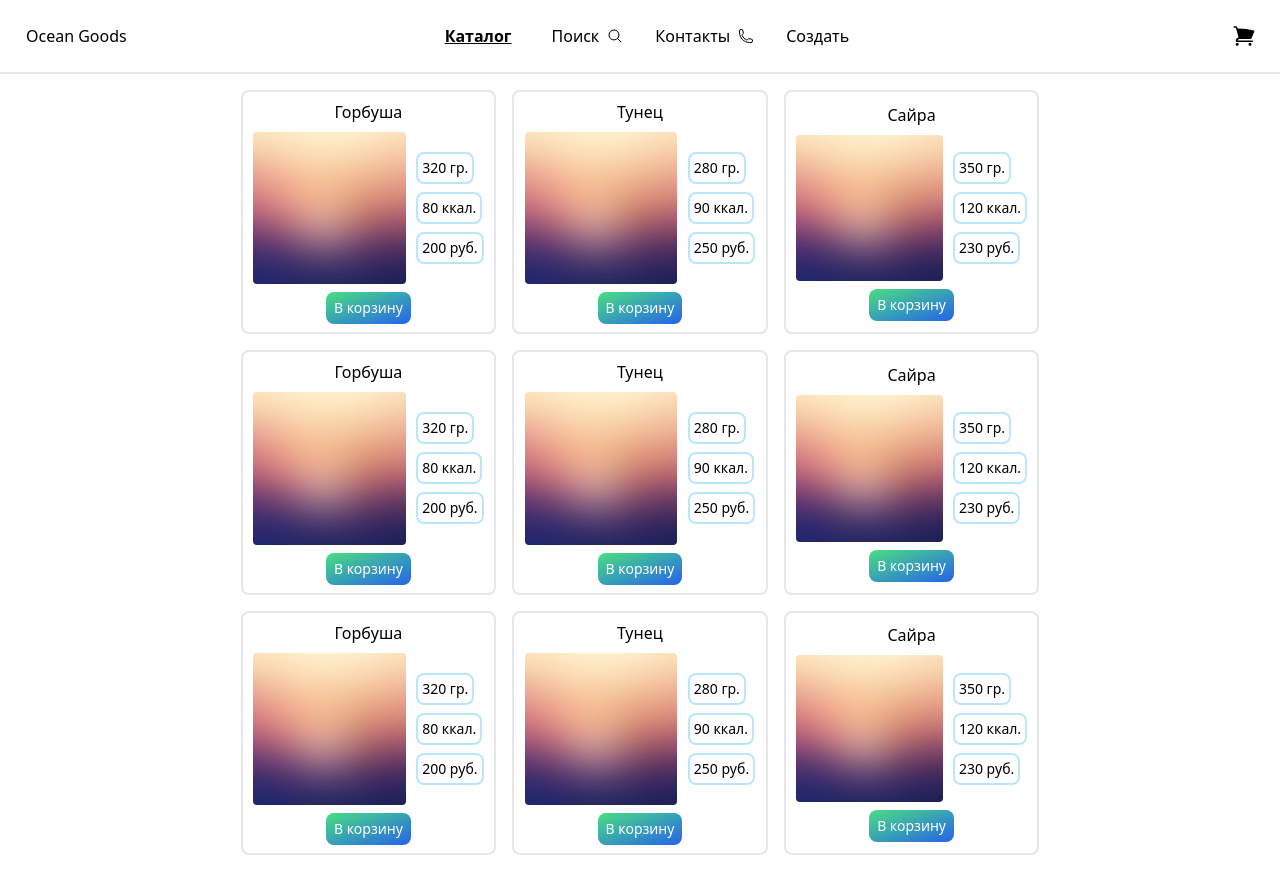
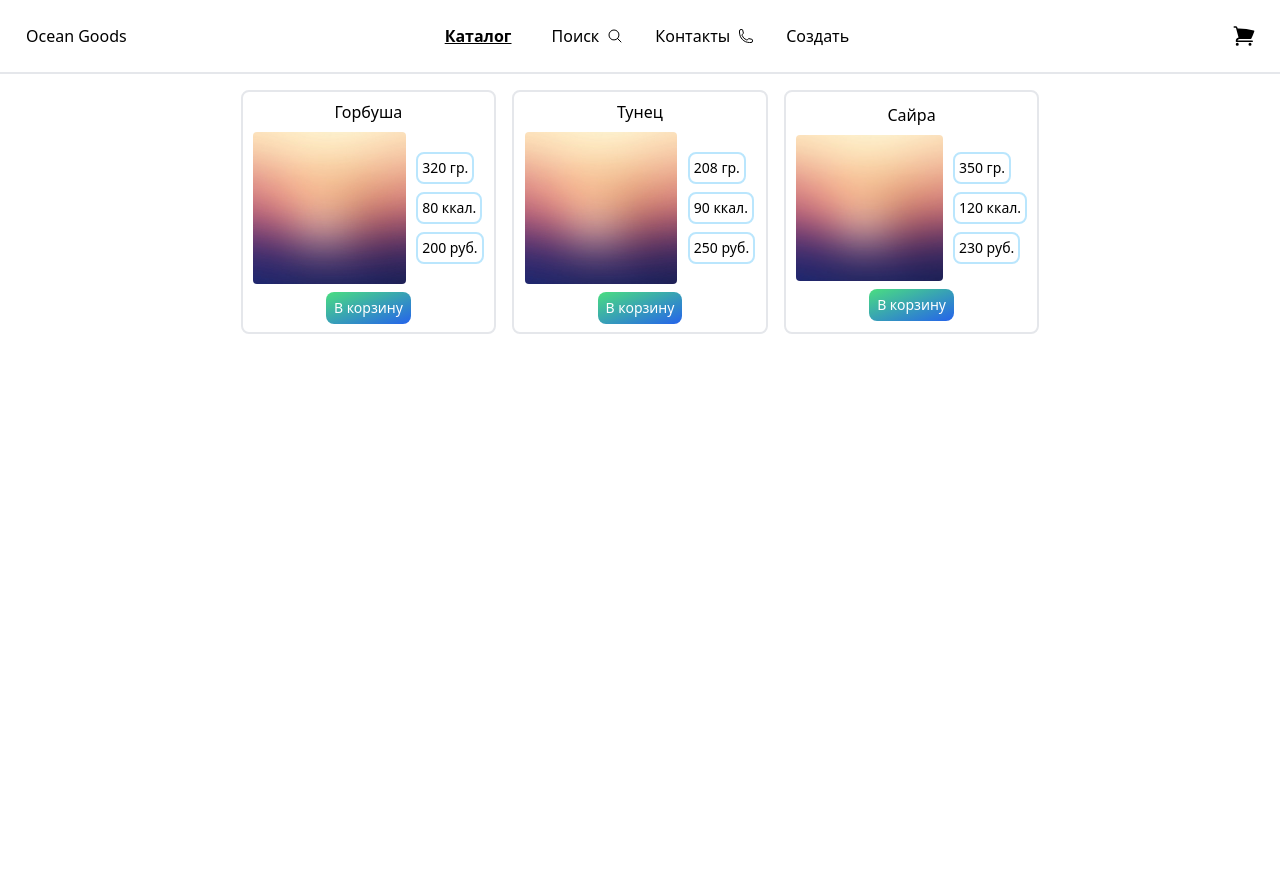
Before and after one commit to citizenofjustice/ocean-goods, a React (Vite) app in the folder client/: page / in a window 1280 px wide. After the commit the page ends 800 px from the top, so only its background shows below. Built offline with nearby package versions, Linux system fonts and the light colour scheme.

Commit message:
new catalog classes, catalog item addition, form fields

```diff
--- /dev/null
+++ b/client/src/classes/CatalogItemModel.ts
@@ -0,0 +1,31 @@
+import { nanoid } from "nanoid";
+import { makeAutoObservable } from "mobx";
+
+import { CatalogItem } from "../types/CatalogItem";
+
+// Catalog item class implementing CatalogItem interface
+class CatalogItemModel implements CatalogItem {
+  productId: string = nanoid();
+  name: string;
+  price: number;
+  weight: number;
+  kcal: number;
+  image?: JSX.Element;
+
+  constructor(
+    name: string,
+    price: number,
+    weight: number,
+    kcal: number,
+    image?: JSX.Element
+  ) {
+    makeAutoObservable(this);
+    this.name = name;
+    this.price = price;
+    this.weight = weight;
+    this.kcal = kcal;
+    this.image = image;
+  }
+}
+
+export default CatalogItemModel;
--- a/client/src/components/ItemCard.tsx
+++ b/client/src/components/ItemCard.tsx
@@ -3,7 +3,7 @@ import { observer } from "mobx-react-lite";
 
 import ItemInfoCard from "./UI/ItemInfoCard";
 import AmountControls from "./AmontControls";
-import { CatalogItem } from "../types/CatalogItem";
+import CatalogItemModel from "../classes/CatalogItemModel";
 import { useStore } from "../store/root-store-context";
 
 /**
@@ -12,7 +12,7 @@ import { useStore } from "../store/root-store-context";
  * @returns
  */
 const ItemCard: React.FC<{
-  catalogItem: CatalogItem;
+  catalogItem: CatalogItemModel;
 }> = observer(({ catalogItem }) => {
   const { cart } = useStore();
 
--- a/client/src/components/Pages/CatalogPage.tsx
+++ b/client/src/components/Pages/CatalogPage.tsx
@@ -1,93 +1,18 @@
-import { nanoid } from "nanoid";
+import { observer } from "mobx-react-lite";
+import { useStore } from "../../store/root-store-context";
 
 import Grid from "../UI/Grid";
 import ItemCard from "../ItemCard";
 import GridElement from "../UI/GridElement";
-import { CatalogItem } from "../../types/CatalogItem";
-
-import tmpImg from "../../assets/images/tmp.jpg";
-
-// creating temp dummy data of catalog items
-const catalogItems: CatalogItem[] = [
-  {
-    productId: nanoid(),
-    name: "Горбуша",
-    price: 200,
-    weight: 320,
-    kcal: 80,
-    image: <img src={tmpImg} />,
-  },
-  {
-    productId: nanoid(),
-    name: "Тунец",
-    price: 250,
-    weight: 280,
-    kcal: 90,
-    image: <img src={tmpImg} />,
-  },
-  {
-    productId: nanoid(),
-    name: "Сайра",
-    price: 230,
-    weight: 350,
-    kcal: 120,
-    image: <img src={tmpImg} />,
-  },
-  {
-    productId: nanoid(),
-    name: "Горбуша",
-    price: 200,
-    weight: 320,
-    kcal: 80,
-    image: <img src={tmpImg} />,
-  },
-  {
-    productId: nanoid(),
-    name: "Тунец",
-    price: 250,
-    weight: 280,
-    kcal: 90,
-    image: <img src={tmpImg} />,
-  },
-  {
-    productId: nanoid(),
-    name: "Сайра",
-    price: 230,
-    weight: 350,
-    kcal: 120,
-    image: <img src={tmpImg} />,
-  },
-  {
-    productId: nanoid(),
-    name: "Горбуша",
-    price: 200,
-    weight: 320,
-    kcal: 80,
-    image: <img src={tmpImg} />,
-  },
-  {
-    productId: nanoid(),
-    name: "Тунец",
-    price: 250,
-    weight: 280,
-    kcal: 90,
-    image: <img src={tmpImg} />,
-  },
-  {
-    productId: nanoid(),
-    name: "Сайра",
-    price: 230,
-    weight: 350,
-    kcal: 120,
-    image: <img src={tmpImg} />,
-  },
-];
 
 /**
  * Component for rendering Catalog page dividided into grid
  * @returns
  */
-const CatalogPage = () => {
+const CatalogPage = observer(() => {
+  const { catalog } = useStore();
+  const { catalogItems } = catalog;
+
   return (
     <div className="px-2 vsm:px-4">
       <Grid xCount="2">
@@ -99,6 +24,6 @@ const CatalogPage = () => {
       </Grid>
     </div>
   );
-};
+});
 
 export default CatalogPage;
--- /dev/null
+++ b/client/src/components/UI/ImageDropzone.tsx
@@ -0,0 +1,48 @@
+import { CloudArrowUpIcon, XMarkIcon } from "@heroicons/react/24/outline";
+
+const ImageDropzone: React.FC<{
+  id: string;
+  type: string;
+  name: string;
+  previewImage: string;
+  onInputChange: (e: React.ChangeEvent<HTMLInputElement>) => void;
+  onRemove: () => void;
+}> = ({ id, type, name, previewImage, onInputChange, onRemove }) => {
+  const labelClass =
+    "flex flex-col items-center justify-center w-full border-2 border-gray-300 border-dashed rounded-lg cursor-pointer bg-gray-50";
+  return (
+    <div className="flex flex-col w-full">
+      <p className="block mb-2 text-sm font-medium">Изображение</p>
+      <label
+        htmlFor={id}
+        className={`${previewImage && "hidden"} ${labelClass}`}
+      >
+        <div className="flex flex-col items-center justify-center h-44">
+          <CloudArrowUpIcon className="w-10 h-10 text-gray-500" />
+          <p className="mb-2 text-sm text-gray-500">
+            <span className="font-semibold">Нажмите чтобы загрузить</span> или
+            перетащите сюда файл
+          </p>
+        </div>
+        <input
+          id={id}
+          type={type}
+          name={name}
+          onChange={onInputChange}
+          accept="image/*"
+          className="hidden"
+        />
+      </label>
+      {previewImage && (
+        <div className="flex py-2 h-44">
+          <img className="h-full" src={previewImage} />
+          <div onClick={onRemove} className="w-6 h-6 hover:cursor-pointer">
+            <XMarkIcon className="w-6 h-6" />
+          </div>
+        </div>
+      )}
+    </div>
+  );
+};
+
+export default ImageDropzone;
--- a/client/src/components/UI/LabeledInputField.tsx
+++ b/client/src/components/UI/LabeledInputField.tsx
@@ -1,77 +1,28 @@
-import { useState } from "react";
-import { CloudArrowUpIcon } from "@heroicons/react/24/outline";
-
 const LabeledInputField: React.FC<{
   inputId: string;
   title: string;
+  name: string;
   inputType: string;
-}> = ({ inputId, title, inputType }) => {
-  const isImage: boolean = Boolean(inputType === "file");
-
+  value: string | number;
+  onInputChange: (e: React.ChangeEvent<HTMLInputElement>) => void;
+}> = ({ inputId, title, inputType, name, value, onInputChange }) => {
   return (
-    <div className="bg-gray-200 p-2 rounded-lg">
+    <div className="flex flex-col w-full">
       <label htmlFor={inputId} className="block mb-2 text-sm font-medium">
         {title}
       </label>
-      {isImage ? (
-        <div className="flex items-center">
-          <Dropzone id={inputId} type={inputType} title={title} />
-        </div>
-      ) : (
       <input
         type={inputType}
         id={inputId}
+        name={name}
         className="border border-gray-300 text-sm rounded-lg focus:ring-blue-500 focus:border-blue-500 block w-full p-2.5"
         placeholder={title}
+        value={value}
+        onChange={onInputChange}
         required
       />
-      )}
     </div>
   );
 };
 
 export default LabeledInputField;
-
-const Dropzone: React.FC<{
-  id: string;
-  type: string;
-  title: string;
-}> = ({ id, type, title }) => {
-  const [previewImage, setPreviewImage] = useState<string>("");
-
-  const handleImageSelect = (event: React.ChangeEvent<HTMLInputElement>) => {
-    const selectedFiles = event.target.files as FileList;
-    setPreviewImage(URL.createObjectURL(selectedFiles?.[0]));
-  };
-  const labelClass =
-    "flex flex-col items-center justify-center w-full border-2 border-gray-300 border-dashed rounded-lg cursor-pointer bg-gray-50";
-  return (
-    <div className="flex items-center justify-center w-full">
-      <label
-        htmlFor={id}
-        className={`${previewImage && "hidden"} ${labelClass}`}
-      >
-        <div className="flex flex-col items-center justify-center h-44">
-          <CloudArrowUpIcon className="w-10 h-10 text-gray-500" />
-          <p className="mb-2 text-sm text-gray-500">
-            <span className="font-semibold">Нажмите чтобы загрузить</span> или
-            перетащите сюда файл
-          </p>
-        </div>
-        <input
-          id={id}
-          type={type}
-          name={title}
-          onChange={handleImageSelect}
-          accept="image/*"
-          className="hidden"
-        />
-      </label>
-      {previewImage && (
-        <div className="py-2 h-44">
-          <img className="h-full" src={previewImage} />
-        </div>
-      )}
-    </div>
-  );
-};
--- a/client/src/store/cartStore.tsx
+++ b/client/src/store/cartStore.tsx
@@ -1,7 +1,7 @@
 import { makeAutoObservable } from "mobx";
 
 import CartItemModel from "../classes/CartItemModel";
-import { CatalogItem } from "../types/CatalogItem";
+import CatalogItemModel from "../classes/CatalogItemModel";
 
 // creating store class for keeping cart items
 class cartStore {
@@ -32,7 +32,7 @@ class cartStore {
     return cartItem;
   }
 
-  addItem(product: CatalogItem) {
+  addItem(product: CatalogItemModel) {
     const inCartProduct = this.findCartItem(product.productId);
     if (inCartProduct) {
       inCartProduct.incrementAmount();
--- /dev/null
+++ b/client/src/store/catalogStore.tsx
@@ -0,0 +1,33 @@
+import { makeAutoObservable } from "mobx";
+import CatalogItemModel from "../classes/CatalogItemModel";
+import tmpImg from "../assets/images/tmp.jpg";
+
+class CatalogStore {
+  catalogItems: CatalogItemModel[] = [
+    new CatalogItemModel("Горбуша", 200, 320, 80, <img src={tmpImg} />),
+    new CatalogItemModel("Тунец", 250, 208, 90, <img src={tmpImg} />),
+    new CatalogItemModel("Сайра", 230, 350, 120, <img src={tmpImg} />),
+  ];
+
+  get itemCouter(): number {
+    return this.catalogItems.length;
+  }
+
+  constructor() {
+    makeAutoObservable(this);
+  }
+
+  addCatalogItem(item: CatalogItemModel) {
+    this.catalogItems?.push(
+      new CatalogItemModel(
+        item.name,
+        item.weight,
+        item.price,
+        item.kcal,
+        item.image
+      )
+    );
+  }
+}
+
+export default new CatalogStore();
--- a/client/src/store/root-store.ts
+++ b/client/src/store/root-store.ts
@@ -1,7 +1,9 @@
 import cartStore from "./cartStore";
+import catalogStore from "./catalogStore";
 
 // root store class for uniting all stores for convenience
 class RootStore {
+  catalog = catalogStore;
   cart = cartStore;
 }
 
```
Also changed, not shown: client/src/components/Pages/AddToCatalogPage.tsx (+87 -29 lines). Lines whose indentation alone changed are shown as unchanged.
